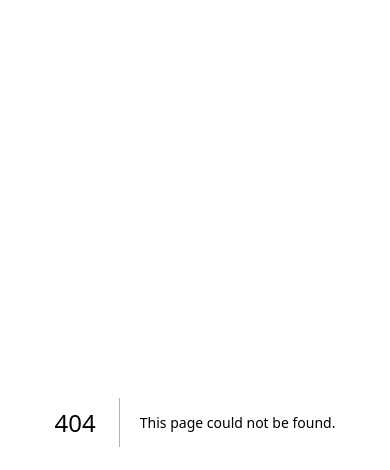
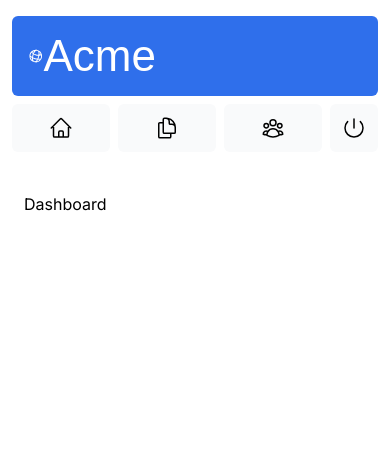
Before and after one commit to iahmadwaqar/nextjs-dashboard, a Next.js app: page /dashboard in a window 390 px wide. Before the commit this address had no page. Shown: the top 470 px of the page. Built offline with nearby package versions, Linux system fonts and the light colour scheme; a web font is replaced by a local one.

Commit message:
feat(dashboard): add dashboard pages and layout
Create new dashboard section with layout component and pages for:
- Main dashboard overview
- Customers management
- Invoices management

The layout includes a responsive side navigation and proper content
area for dashboard pages.

```diff
--- /dev/null
+++ b/app/dashboard/customers/page.tsx
@@ -0,0 +1,7 @@
+export default function Page() {
+    return (
+        <main>
+            <h1>Customers</h1>
+        </main>
+    );
+}
--- /dev/null
+++ b/app/dashboard/invoices/page.tsx
@@ -0,0 +1,7 @@
+export default function Page() {
+    return (
+        <main>
+            <h1>Invoice</h1>
+        </main>
+    );
+}
--- /dev/null
+++ b/app/dashboard/layout.tsx
@@ -0,0 +1,12 @@
+import SideNav from '@/app/ui/dashboard/sidenav';
+
+export default function Layout({ children }: { children: React.ReactNode }) {
+  return (
+    <div className="flex h-screen flex-col md:flex-row md:overflow-hidden">
+      <div className="w-full flex-none md:w-64">
+        <SideNav />
+      </div>
+      <div className="grow p-6 md:overflow-y-auto md:p-12">{children}</div>
+    </div>
+  );
+}
--- /dev/null
+++ b/app/dashboard/page.tsx
@@ -0,0 +1,7 @@
+export default function Page() {
+    return (
+        <main>
+            <h1>Dashboard</h1>
+        </main>
+    );
+}
```
